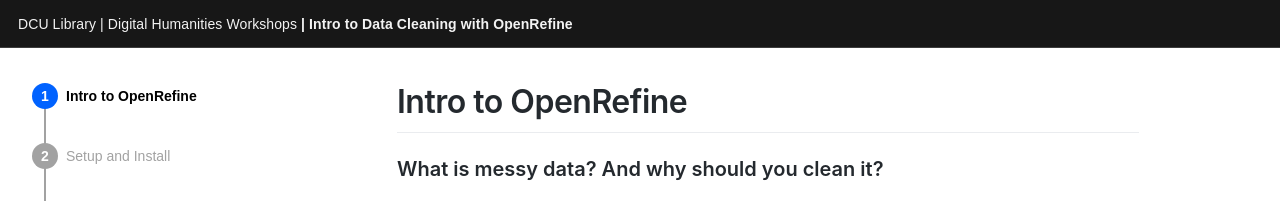
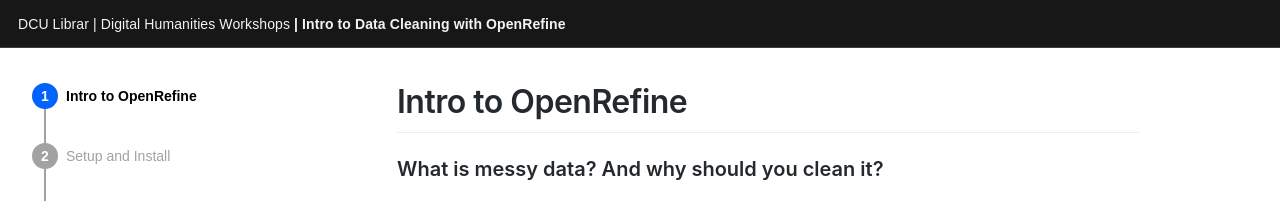
Before and after one commit to DCULibrary/open-refine-workshop, a Jekyll site: the page built from _workshop/index.md, in a window 1280 px wide. Shown: the top 201 px of the page. Built offline with Jekyll 4.4.1, drawn with Linux system fonts in a browser that asks for light colours; some web fonts are replaced.

Commit message:
stepper file edit

```diff
--- a/_layouts/workshop-stepper.html
+++ b/_layouts/workshop-stepper.html
@@ -4,7 +4,7 @@ layout: base
 
 <div class="titlebar">
   <a href="https://liamodwyer.github.io/open-refine-workshop/"
-     ><span class="prefix">DCU&nbsp;Library&nbsp;|&nbsp;Digital Humanities&nbsp;Workshops&nbsp;</span>|&nbsp;Intro to Data Cleaning with OpenRefine</a
+     ><span class="prefix">DCU&nbsp;Librar&nbsp;|&nbsp;Digital Humanities&nbsp;Workshops&nbsp;</span>|&nbsp;Intro to Data Cleaning with OpenRefine</a
   >
 </div>
 
```
